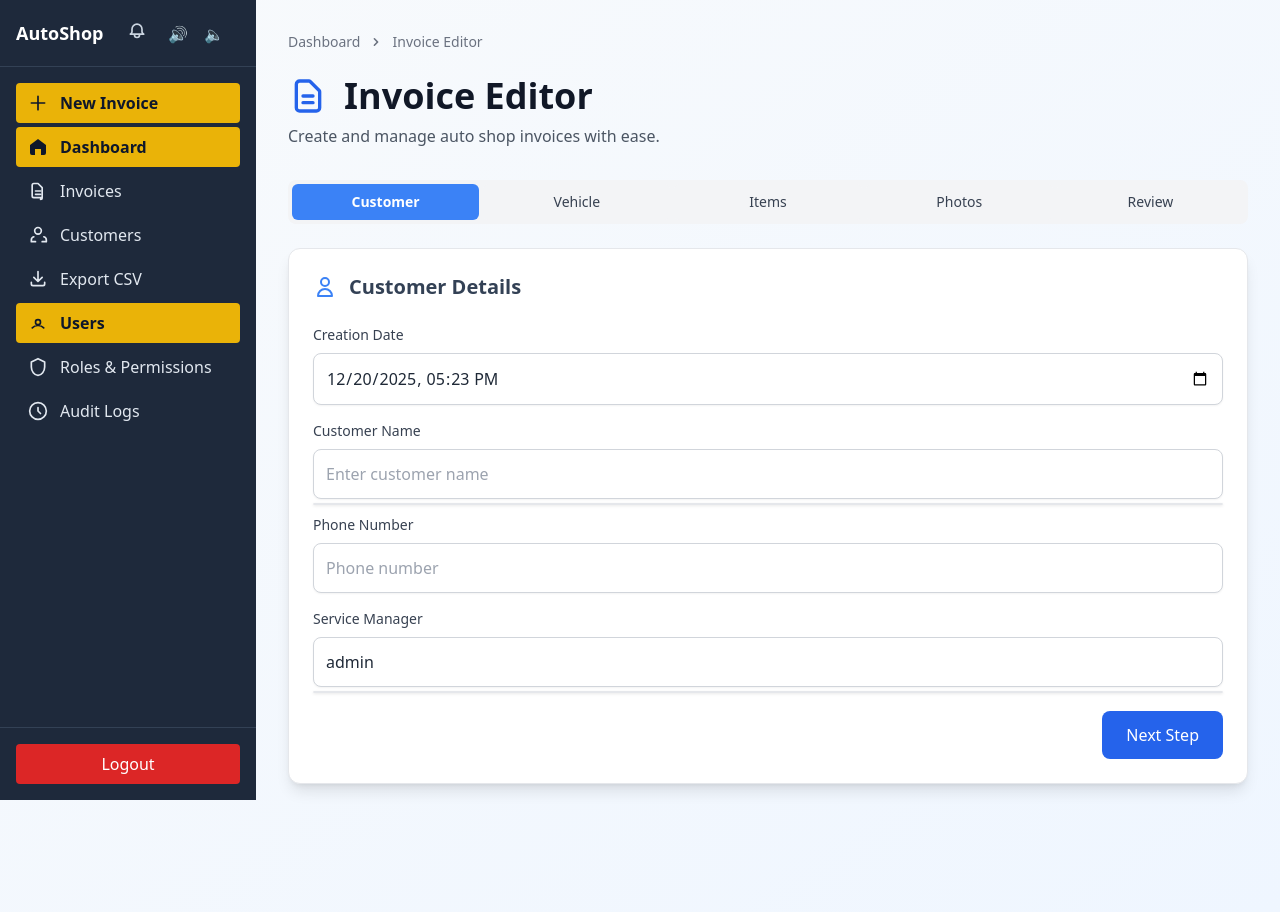
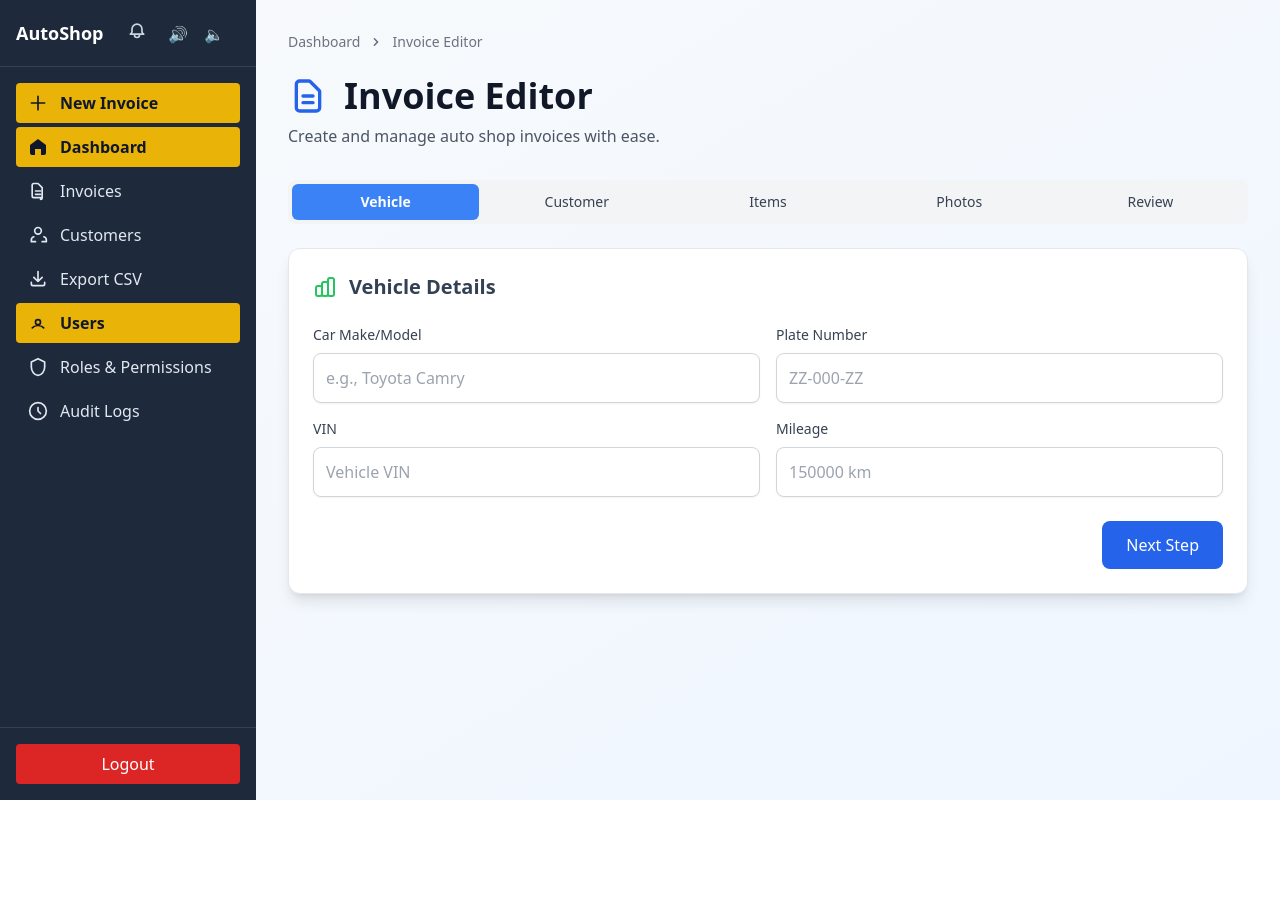
Before and after one commit to ftrhpr/autoshop, a PHP site: page / in a window 1280 px wide. After the commit the page ends 800 px from the top, so only its background shows below. Run offline with PHP 8.4, Linux system fonts and the light colour scheme; a user stored in the database is signed in; data that the repository does not hold is empty; style sheets or scripts are compiled from the project's sources.

Commit message:
feat: Rearrange invoice tab structure and update input fields for vehicle and customer details

```diff
--- a/index.php
+++ b/index.php
@@ -245,8 +245,8 @@ if (isset($_GET['print_id']) && is_numeric($_GET['print_id'])) {
                 <!-- Tab Navigation -->
                 <div class="mb-6">
                     <nav class="flex space-x-1 bg-gray-100 p-1 rounded-lg">
+                        <button type="button" class="tab-btn flex-1 py-2 px-4 text-sm font-medium rounded-md transition-colors" data-tab="vehicle">Vehicle</button>
                         <button type="button" class="tab-btn flex-1 py-2 px-4 text-sm font-medium rounded-md transition-colors" data-tab="customer">Customer</button>
-                        <button type="button" class="tab-btn flex-1 py-2 px-4 text-sm font-medium rounded-md transition-colors" data-tab="vehicle">Vehicle</button>
                         <button type="button" class="tab-btn flex-1 py-2 px-4 text-sm font-medium rounded-md transition-colors" data-tab="items">Items</button>
                         <button type="button" class="tab-btn flex-1 py-2 px-4 text-sm font-medium rounded-md transition-colors" data-tab="photos">Photos</button>
                         <button type="button" class="tab-btn flex-1 py-2 px-4 text-sm font-medium rounded-md transition-colors" data-tab="review">Review</button>
@@ -254,7 +254,39 @@ if (isset($_GET['print_id']) && is_numeric($_GET['print_id'])) {
                 </div>
 
                 <!-- Tab Content -->
-                <div class="tab-content" id="customer-tab">
+                <div class="tab-content" id="vehicle-tab">
+                    <div class="bg-white p-6 rounded-xl shadow-lg border border-gray-200">
+                        <h2 class="text-xl font-bold mb-6 flex items-center gap-3 text-slate-700">
+                            <svg class="h-6 w-6 text-green-500" xmlns="http://www.w3.org/2000/svg" fill="none" viewBox="0 0 24 24" stroke="currentColor">
+                                <path stroke-linecap="round" stroke-linejoin="round" stroke-width="2" d="M9 19v-6a2 2 0 00-2-2H5a2 2 0 00-2 2v6a2 2 0 002 2h2a2 2 0 002-2zm0 0V9a2 2 0 012-2h2a2 2 0 012 2v10m-6 0a2 2 0 002 2h2a2 2 0 002-2m0 0V5a2 2 0 012-2h2a2 2 0 012 2v14a2 2 0 01-2 2h-2a2 2 0 01-2-2z" />
+                            </svg>
+                            Vehicle Details
+                        </h2>
+                        <div class="grid grid-cols-1 md:grid-cols-2 gap-4">
+                            <div>
+                                <label for="input_car_mark" class="block text-sm font-medium text-gray-700 mb-2">Car Make/Model</label>
+                                <input type="text" id="input_car_mark" placeholder="e.g., Toyota Camry" class="w-full border border-gray-300 rounded-lg shadow-sm focus:ring-2 focus:ring-green-500 focus:border-green-500 p-3 text-base transition">
+                            </div>
+                            <div>
+                                <label for="input_plate_number" class="block text-sm font-medium text-gray-700 mb-2">Plate Number</label>
+                                <input type="text" id="input_plate_number" placeholder="ZZ-000-ZZ" class="w-full border border-gray-300 rounded-lg shadow-sm focus:ring-2 focus:ring-green-500 focus:border-green-500 p-3 text-base transition">
+                            </div>
+                            <div>
+                                <label for="input_vin" class="block text-sm font-medium text-gray-700 mb-2">VIN</label>
+                                <input type="text" id="input_vin" placeholder="Vehicle VIN" class="w-full border border-gray-300 rounded-lg shadow-sm focus:ring-2 focus:ring-green-500 focus:border-green-500 p-3 text-base transition">
+                            </div>
+                            <div>
+                                <label for="input_mileage" class="block text-sm font-medium text-gray-700 mb-2">Mileage</label>
+                                <input type="text" id="input_mileage" placeholder="150000 km" class="w-full border border-gray-300 rounded-lg shadow-sm focus:ring-2 focus:ring-green-500 focus:border-green-500 p-3 text-base transition">
+                            </div>
+                        </div>
+                        <div class="mt-6 flex justify-end">
+                            <button type="button" onclick="nextTab()" class="px-6 py-3 bg-blue-600 text-white rounded-lg hover:bg-blue-700 transition">Next Step</button>
+                        </div>
+                    </div>
+                </div>
+
+                <div class="tab-content hidden" id="customer-tab">
                     <div class="bg-white p-6 rounded-xl shadow-lg border border-gray-200">
                         <h2 class="text-xl font-bold mb-6 flex items-center gap-3 text-slate-700">
                             <svg class="h-6 w-6 text-blue-500" xmlns="http://www.w3.org/2000/svg" fill="none" viewBox="0 0 24 24" stroke="currentColor">
@@ -280,40 +312,8 @@ if (isset($_GET['print_id']) && is_numeric($_GET['print_id'])) {
                                 <input type="text" id="input_service_manager" placeholder="Manager Name" value="<?php echo htmlspecialchars($_SESSION['username'] ?? ''); ?>" class="w-full border border-gray-300 rounded-lg shadow-sm focus:ring-2 focus:ring-blue-500 focus:border-blue-500 p-3 text-base transition">
                             </div>
                         </div>
-                        <div class="mt-6 flex justify-end">
-                            <button type="button" onclick="nextTab()" class="px-6 py-3 bg-blue-600 text-white rounded-lg hover:bg-blue-700 transition">Next Step</button>
-                        </div>
-                    </div>
-                </div>
-
-                <div class="tab-content hidden" id="vehicle-tab">
-                    <div class="bg-white p-6 rounded-xl shadow-lg border border-gray-200">
-                        <h2 class="text-xl font-bold mb-6 flex items-center gap-3 text-slate-700">
-                            <svg class="h-6 w-6 text-green-500" xmlns="http://www.w3.org/2000/svg" fill="none" viewBox="0 0 24 24" stroke="currentColor">
-                                <path stroke-linecap="round" stroke-linejoin="round" stroke-width="2" d="M9 19v-6a2 2 0 00-2-2H5a2 2 0 00-2 2v6a2 2 0 002 2h2a2 2 0 002-2zm0 0V9a2 2 0 012-2h2a2 2 0 012 2v10m-6 0a2 2 0 002 2h2a2 2 0 002-2m0 0V5a2 2 0 012-2h2a2 2 0 012 2v14a2 2 0 01-2 2h-2a2 2 0 01-2-2z" />
-                            </svg>
-                            Vehicle Details
-                        </h2>
-                        <div class="grid grid-cols-1 md:grid-cols-2 gap-4">
-                            <div>
-                                <label for="input_car_mark" class="block text-sm font-medium text-gray-700 mb-2">Car Make/Model</label>
-                                <input type="text" id="input_car_mark" placeholder="e.g., Toyota Camry" class="w-full border border-gray-300 rounded-lg shadow-sm focus:ring-2 focus:ring-green-500 focus:border-green-500 p-3 text-base transition">
-                            </div>
-                            <div>
-                                <label for="input_plate_number" class="block text-sm font-medium text-gray-700 mb-2">Plate Number</label>
-                                <input type="text" id="input_plate_number" placeholder="ZZ-000-ZZ" class="w-full border border-gray-300 rounded-lg shadow-sm focus:ring-2 focus:ring-green-500 focus:border-green-500 p-3 text-base transition">
-                            </div>
-                            <div>
-                                <label for="input_vin" class="block text-sm font-medium text-gray-700 mb-2">VIN</label>
-                                <input type="text" id="input_vin" placeholder="Vehicle VIN" class="w-full border border-gray-300 rounded-lg shadow-sm focus:ring-2 focus:ring-green-500 focus:border-green-500 p-3 text-base transition">
-                            </div>
-                            <div>
-                                <label for="input_mileage" class="block text-sm font-medium text-gray-700 mb-2">Mileage</label>
-                                <input type="text" id="input_mileage" placeholder="150000 km" class="w-full border border-gray-300 rounded-lg shadow-sm focus:ring-2 focus:ring-green-500 focus:border-green-500 p-3 text-base transition">
-                            </div>
-                        </div>
                         <div class="mt-6 flex justify-between">
-                            <button type="button" onclick="skipToReview()" class="px-6 py-3 bg-gray-600 text-white rounded-lg hover:bg-gray-700 transition">Skip to Review</button>
+                            <button type="button" onclick="prevTab()" class="px-6 py-3 bg-gray-600 text-white rounded-lg hover:bg-gray-700 transition">Previous</button>
                             <button type="button" onclick="nextTab()" class="px-6 py-3 bg-blue-600 text-white rounded-lg hover:bg-blue-700 transition">Next Step</button>
                         </div>
                     </div>
@@ -366,8 +366,11 @@ if (isset($_GET['print_id']) && is_numeric($_GET['print_id'])) {
                             </div>
                         </div>
                         <div class="mt-6 flex justify-between">
-                            <button type="button" onclick="skipToReview()" class="px-6 py-3 bg-gray-600 text-white rounded-lg hover:bg-gray-700 transition">Skip to Review</button>
-                            <button type="button" onclick="nextTab()" class="px-6 py-3 bg-blue-600 text-white rounded-lg hover:bg-blue-700 transition">Next Step</button>
+                            <button type="button" onclick="prevTab()" class="px-6 py-3 bg-gray-600 text-white rounded-lg hover:bg-gray-700 transition">Previous</button>
+                            <div class="flex gap-2">
+                                <button type="button" onclick="skipToReview()" class="px-6 py-3 bg-gray-600 text-white rounded-lg hover:bg-gray-700 transition">Skip to Review</button>
+                                <button type="button" onclick="nextTab()" class="px-6 py-3 bg-blue-600 text-white rounded-lg hover:bg-blue-700 transition">Next Step</button>
+                            </div>
                         </div>
                     </div>
                 </div>
@@ -391,7 +394,8 @@ if (isset($_GET['print_id']) && is_numeric($_GET['print_id'])) {
                             <p class="text-xs text-gray-500">Upload multiple vehicle photos (max 10MB each). Long-press "Take Photo" or use "Multi-Capture" for continuous photo taking.</p>
                             <span id="image_count" class="text-xs text-gray-400">0 images</span>
                         </div>
-                        <div class="mt-6 flex justify-end">
+                        <div class="mt-6 flex justify-between">
+                            <button type="button" onclick="prevTab()" class="px-6 py-3 bg-gray-600 text-white rounded-lg hover:bg-gray-700 transition">Previous</button>
                             <button type="button" onclick="skipToReview()" class="px-6 py-3 bg-green-600 text-white rounded-lg hover:bg-green-700 transition">Skip to Review</button>
                         </div>
                     </div>
@@ -1047,6 +1051,16 @@ if (!empty($serverInvoice)) {
             }
         }
 
+        function prevTab() {
+            const tabButtons = document.querySelectorAll('.tab-btn');
+            const activeButton = document.querySelector('.tab-btn.bg-blue-500');
+            if (!activeButton) return;
+            const currentIndex = Array.from(tabButtons).indexOf(activeButton);
+            if (currentIndex > 0) {
+                tabButtons[currentIndex - 1].click();
+            }
+        }
+
         function skipToReview() {
             const reviewButton = document.querySelector('.tab-btn[data-tab="review"]');
             if (reviewButton) reviewButton.click();
```
